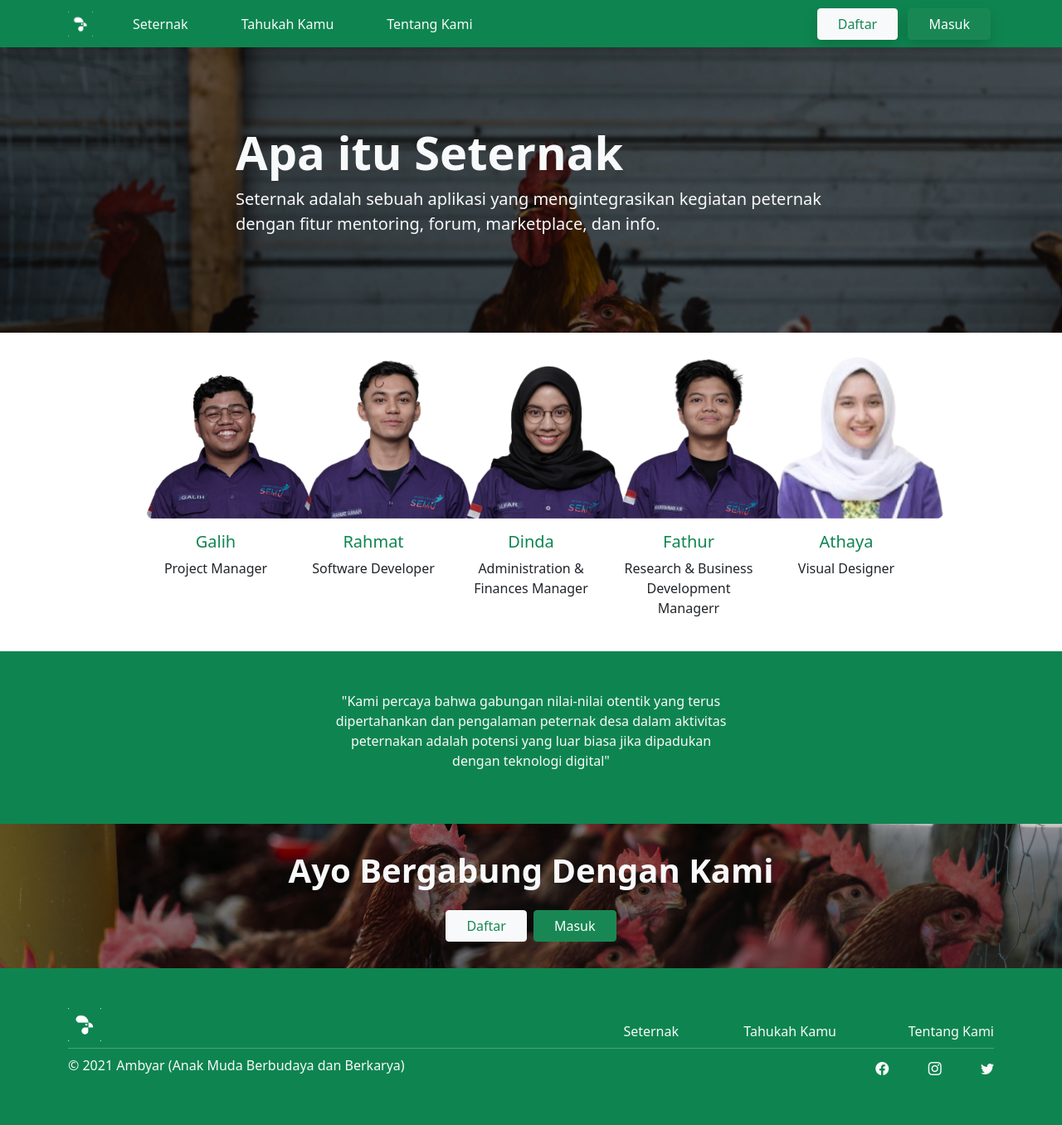
After one commit to dhindakiflia/seternak, a PHP site: page /tentangkami.php in a window 1280 px wide. The commit adds this page. Shown: the whole page at 83% size. Run offline with PHP 8.4, Linux system fonts and the light colour scheme; some libraries are stand-ins or nearby versions.

Commit message:
about us - landing page

```diff
--- /dev/null
+++ b/layout/ayobergabung.php
@@ -0,0 +1,8 @@
+<section class="bergabung" style="background-image: url(assets/bergabung.png); background-size: cover;
+  height: 100%; padding: 2rem 1rem;" class="img-fluid">
+  <h1 class="display-6 text-light bold fw-bold text-center" class="responsive-font-example">Ayo Bergabung Dengan Kami</h1>
+   <div class="d-flex justify-content-center mt-4">
+        <button type="button" class="btn btn-light mx-1 text-success px-4">Daftar</button>
+        <button type="button" class="btn btn-success mx-1 hijau px-4">Masuk</button>
+  </div>
+</section>
--- a/layout/unlogin-navbar.php
+++ b/layout/unlogin-navbar.php
@@ -2,7 +2,7 @@
 <!-- Navbar -->
 <nav class="navbar navbar-expand-lg navbar-dark hijau shadow fixed-top">
     <div class="container">
-        <a class="navbar-brand" href="#">
+        <a class="navbar-brand" href="index.php#home">
             <img src="assets/logop.png" alt="" width="30" height="30" class="d-inline-block align-text-top">
         </a>
         <button class="navbar-toggler" type="button" data-bs-toggle="collapse" data-bs-target="#navbarNavAltMarkup" aria-controls="navbarNavAltMarkup" aria-expanded="false" aria-label="Toggle navigation">
@@ -10,10 +10,14 @@
         </button>
         <div class="collapse navbar-collapse" id="navbarNavAltMarkup">
         <div class="navbar-nav ">
-            <a class="mx-4 nav-link text-light " aria-current="page" href="#home">Seternak</a>
-            <a class="mx-4 nav-link  text-light" href="#tahukahkamu">Tahukah Kamu</a>
-            <a class="mx-4 nav-link text-light" href="#">Tentang Kami</a>
+            <a class="mx-4 nav-link text-light " aria-current="page" href="index.php#home">Seternak</a>
+            <a class="mx-4 nav-link  text-light" href="index.php#tahukahkamu">Tahukah Kamu</a>
+            <a class="mx-4 nav-link text-light" href="tentangkami.php">Tentang Kami</a>
         </div>
+            <div id="bdm" class="ms-auto">
+                <a href="" class="btn btn-light mx-1 text-success shadow px-4">Daftar</a>
+                <a href="" class="btn btn-success mx-1 hijau shadow px-4">Masuk</a>
+            </div>
         </div>
     </div>
 </nav>
--- a/style.css
+++ b/style.css
@@ -9,9 +9,15 @@
   margin-left: 30px;
   margin-right: 30px;
 }
+
+#jumbotron_home {
+  background-image: url(assets/bghero.png);
+}
+#jumbotron_about {
+  background-image: url(assets/heroaboutus.png) !important;
+}
 .jumbotron {
   padding: 2rem 1rem;
-  background-image: url(assets/bghero.png);
   background-size: cover;
   height: 100%;
 }
@@ -36,7 +42,17 @@
   box-shadow: 0 0 0 0.25rem #0e8550 !important;
 }
 
+#mmbr {
+  width: 200px;
+  height: 200px;
+}
+
+/* MEDIASCREEN */
+
 @media (max-width: 768px) {
+  * {
+    font-size: 14px;
+  }
   #list {
     text-align: center;
   }
@@ -51,12 +67,19 @@
   #hero p {
     font-size: 16px;
   }
-  #jumbotron h1 {
+  #jumbotron_home h1 {
     font-size: 37px;
   }
-  #jumbotron btn {
-    font-size: 16px;
+  #jumbotron_home btn {
+    font-size: smaller;
   }
+  button.shadow:nth-child(1) {
+    font-size: smaller;
+  }
+  button.shadow:nth-child(2) {
+    font-size: smaller;
+  }
+
   #item {
     text-align: -webkit-center !important;
   }
@@ -68,6 +91,10 @@
   .jumbotron {
     padding-top: 40px !important;
     padding-bottom: 40px !important;
+  }
+
+  #bdm.ms-auto {
+    display: none;
   }
 
   .card-text {
--- /dev/null
+++ b/tentangkami.php
@@ -0,0 +1,126 @@
+<!doctype html>
+<html lang="en">
+  <head>
+    <!-- Required meta tags -->
+    <meta charset="utf-8">
+    <meta name="viewport" content="width=device-width, initial-scale=1">
+
+    <!-- Bootstrap CSS -->
+    <link href="https://cdn.jsdelivr.net/npm/bootstrap@5.1.3/dist/css/bootstrap.min.css" rel="stylesheet" integrity="sha384-1BmE4kWBq78iYhFldvKuhfTAU6auU8tT94WrHftjDbrCEXSU1oBoqyl2QvZ6jIW3" crossorigin="anonymous">
+    <link rel="stylesheet" href="style.css">
+    <link href="https://cdn.jsdelivr.net/npm/bootstrap@5.0.2/dist/css/bootstrap.min.css" rel="stylesheet">
+    <!-- owl caurasl min.css -->
+    <link rel="stylesheet" href="https://cdnjs.cloudflare.com/ajax/libs/OwlCarousel2/2.3.4/assets/owl.carousel.min.css" integrity="sha512-tS3S5qG0BlhnQROyJXvNjeEM4UpMXHrQfTGmbQ1gKmelCxlSEBUaxhRBj/EFTzpbP4RVSrpEikbmdJobCvhE3g==" crossorigin="anonymous" referrerpolicy="no-referrer" />
+
+    <!-- owl caurasel Theme.css -->
+    <link rel="stylesheet" href="https://cdnjs.cloudflare.com/ajax/libs/OwlCarousel2/2.3.4/assets/owl.theme.default.min.css" integrity="sha512-sMXtMNL1zRzolHYKEujM2AqCLUR9F2C4/05cdbxjjLSRvMQIciEPCQZo++nk7go3BtSuK9kfa/s+a4f4i5pLkw==" crossorigin="anonymous" referrerpolicy="no-referrer" />
+    <!-- icon boostrap -->
+    <link rel="stylesheet" href="https://cdn.jsdelivr.net/npm/bootstrap-icons@1.6.1/font/bootstrap-icons.css">
+    <title>Seternak</title>
+
+    <style>
+        .jumbotron_about{
+            background-image: url(assets/heroaboutus.png) !important;}
+    </style>
+  </head>
+<body>
+    <!-- Navbar -->
+        <?php
+            include('layout/unlogin-navbar.php');
+        ?>
+    <!-- Navbar -->
+
+
+    <!-- Jumbotron -->
+        <section class="jumbotron_about" class="jumbotron" style="padding-top:150px;padding-bottom:100px" class="img-fluid">
+            <div class="container">
+            <div class="row">
+                <div id="hero" class="col-md-8 px-4" style="margin-left:190px" >
+                    <h1 class="display-4 text-light bold fw-bold" class="responsive-font-example">Apa itu Seternak</h1>
+                    <p class="lead text-light">Seternak adalah sebuah aplikasi yang mengintegrasikan kegiatan peternak dengan fitur mentoring, forum, marketplace, dan info. </p>
+                    <!-- <div class="d-flex">
+                            <button type="button" class="btn btn-light mx-1 text-success shadow">Daftar</button>
+                            <button type="button" class="btn btn-success mx-1 hijau shadow">Masuk</button>
+                    </div> -->
+                </div>
+            </div>
+            </div>
+        </section>
+    <!-- Jumbotronend -->
+
+
+    <!-- Siapa Ambyar -->
+    <section class="my-4">
+        <div class="container">
+            <div class="row">
+                <div class="col"></div>
+            </div>
+            <div class="row d-flex justify-content-center text-center">
+                <div class="col-lg-2 col-md-6">
+                    <img id="mmbr" src="assets/galih.png" alt="" style="height:200px;">
+                    <h5 class="font-hijau pt-3">Galih</h5>
+                    <p>Project Manager</p>
+                </div>
+                <div class="col-lg-2 col-md-6">
+                    <img id="mmbr" src="assets/rahmat.png" alt="">
+                    <h5 class="font-hijau pt-3">Rahmat</h5>
+                    <p>Software Developer</p>
+                </div>
+                <div class="col-lg-2 col-md-6">
+                    <img id="mmbr" src="assets/dinda.png" alt="">
+                    <h5 class="font-hijau pt-3">Dinda</h5>
+                    <p>Administration & Finances Manager</p>
+                </div>
+                <div class="col-lg-2 col-md-6">
+                    <img id="mmbr" src="assets/fathur.png" alt="">
+                    <h5 class="font-hijau pt-3">Fathur</h5>
+                    <p>Research & Business Development Managerr</p>
+                </div>
+                <div class="col-lg-2 col-md-6">
+                    <img id="mmbr" src="assets/athaya.png" alt="">
+                    <h5 class="font-hijau pt-3">Athaya</h5>
+                    <p>Visual Designer</p>
+                </div>
+            </div>
+        </div>
+    </section>
+    <!-- Siapa Ambyar end -->
+
+    <!-- Quote -->
+        <section class="hijau py-4 px-4">
+            <div class="container-fluid py-4 ">
+                <div class="row text-light justify-content-center">
+                    <div class="col-md-5 text-center">
+                        <p>"Kami percaya bahwa gabungan nilai-nilai otentik yang terus dipertahankan dan pengalaman peternak desa dalam aktivitas peternakan adalah potensi yang luar biasa jika dipadukan dengan teknologi digital"</p>
+                    </div>
+                </div>
+            </div>
+        </section>
+    <!-- Quote end -->
+
+
+
+
+
+    <!-- Ayo Bergabung Dengan Kami -->
+    <?php include('layout/ayobergabung.php'); ?>
+    <!-- Ayo bergabung end -->
+
+    <!-- Footer -->
+    <?php include('layout/footer.php'); ?>
+    <!-- Footer end -->
+
+
+
+    <script src="https://cdn.jsdelivr.net/npm/bootstrap@5.1.3/dist/js/bootstrap.bundle.min.js" integrity="sha384-ka7Sk0Gln4gmtz2MlQnikT1wXgYsOg+OMhuP+IlRH9sENBO0LRn5q+8nbTov4+1p" crossorigin="anonymous"></script>
+    <script src="https://code.jquery.com/jquery-3.2.1.min.js"></script>
+	<script src="https://cdn.jsdelivr.net/npm/@popperjs/core@2.9.2/dist/umd/popper.min.js" ></script>
+	<script src="https://cdn.jsdelivr.net/npm/bootstrap@5.0.2/dist/js/bootstrap.min.js" ></script>
+	<!-- <script src="js/owl.carousel.min.js"></script>
+	<script src="js/script.js"></script> -->
+    <!-- jquery -->
+    <script src="https://cdnjs.cloudflare.com/ajax/libs/jquery/3.6.0/jquery.min.js" integrity="sha512-894YE6QWD5I59HgZOGReFYm4dnWc1Qt5NtvYSaNcOP+u1T9qYdvdihz0PPSiiqn/+/3e7Jo4EaG7TubfWGUrMQ==" crossorigin="anonymous" referrerpolicy="no-referrer"></script>
+
+    <!-- owl cousel min.js -->
+    <script src="https://cdnjs.cloudflare.com/ajax/libs/OwlCarousel2/2.3.4/owl.carousel.min.js" integrity="sha512-bPs7Ae6pVvhOSiIcyUClR7/q2OAsRiovw4vAkX+zJbw3ShAeeqezq50RIIcIURq7Oa20rW2n2q+fyXBNcU9lrw==" crossorigin="anonymous" referrerpolicy="no-referrer"></script>
+</body>
```
Also changed, not shown: index.php (+4 -11 lines), assets/athaya.png (added), assets/dinda.png (added), assets/fathur.png (added), assets/galih.png (added), assets/heroaboutus.jpg (added), assets/heroaboutus.png (added), assets/rahmat.png (added).
